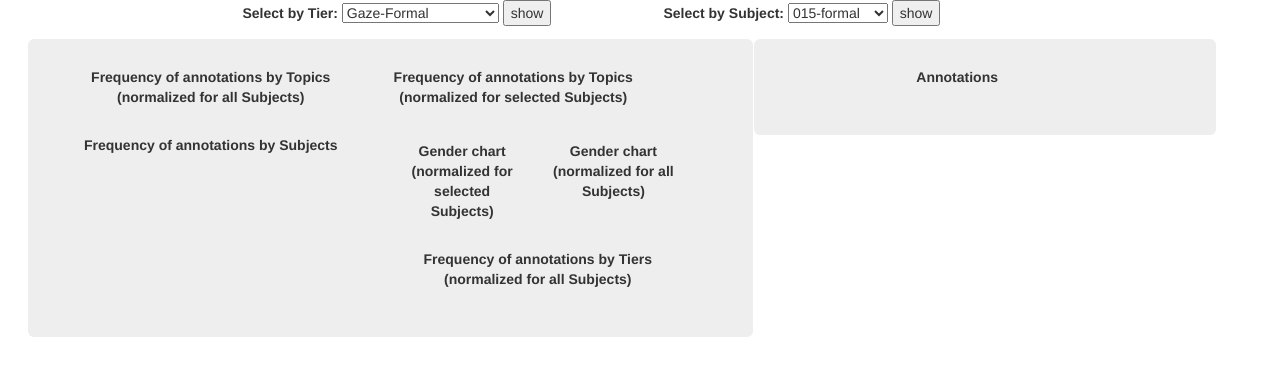
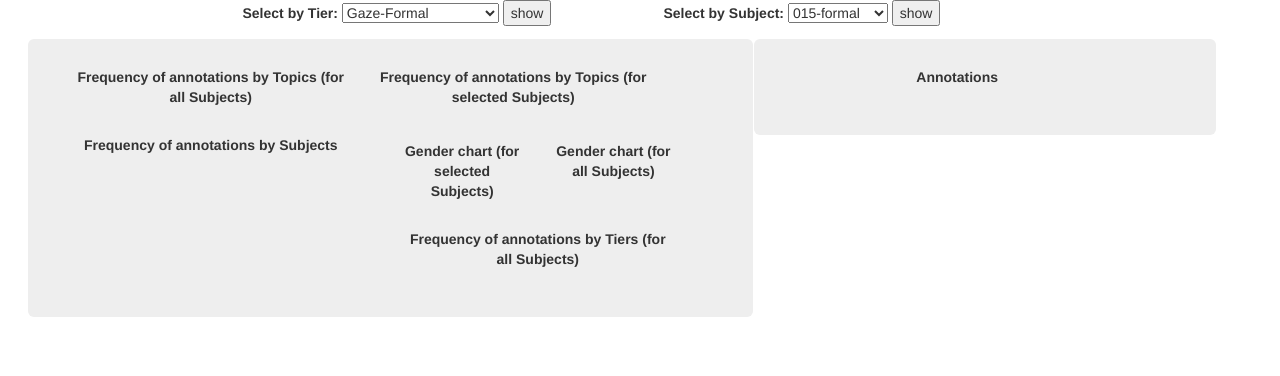
Before and after one commit to EmiTrif/thesisV2, a Node server app: page / in a window 1280 px wide. Shown: the top 376 px of the page. Run offline with Node 20, Linux system fonts and the light colour scheme; some libraries are stand-ins or nearby versions.

Commit message:
fixed lables

```diff
--- a/views/index.ejs
+++ b/views/index.ejs
@@ -86,7 +86,7 @@
 			<div id="timeChart" class="col-sm-12 col-md-6">
 				<div id="topicSelection">
     			<strong>Frequency of annotations by Topics</strong>
-    			<strong>(normalized for all Subjects)</strong>
+    			<strong>(for all Subjects)</strong>
    				<a class="reset" href="javascript:timeChart.filterAll();dc.redrawAll();" style="display: none;">reset</a>
    				<div class="clearfix"></div>
 				</div>
@@ -96,7 +96,7 @@
 			<div id="topicChart" class="col-sm-12 col-md-6">
 				<div id="topicSelection">
     			<strong>Frequency of annotations by Topics</strong>
-    			<strong>(normalized for selected Subjects)</strong>
+    			<strong>(for selected Subjects)</strong>
    				<a class="reset" href="javascript:topicChart.filterAll();dc.redrawAll();" style="display: none;">reset</a>
    				<div class="clearfix"></div>
 				</div>
@@ -115,7 +115,7 @@
 				<div id="genChart2" class="col-sm-12 col-md-6">
 					<div id="genSelection2">
     				<strong>Gender chart</strong>
-    				<strong>(normalized for selected Subjects)</strong>
+    				<strong>(for selected Subjects)</strong>
    					<a class="reset" href="javascript:genChart2.filterAll();dc.redrawAll();" style="display: none;">reset</a>
    					<div class="clearfix"></div>
 					</div>
@@ -124,7 +124,7 @@
 				<div id="genChart" class="col-sm-12 col-md-6">
 					<div id="genSelection">
     				<strong>Gender chart </strong>
-    				<strong>(normalized for all Subjects)</strong>
+    				<strong>(for all Subjects)</strong>
    					<a class="reset" href="javascript:genChart.filterAll();dc.redrawAll();" style="display: none;">reset</a>
    					<div class="clearfix"></div>
 					</div>
@@ -133,7 +133,7 @@
 				<div id="tierChart" class="col-sm-12 col-md-12">
 					<div id="tierSelection">
     				<strong>Frequency of annotations by Tiers</strong>
-    				<strong>(normalized for all Subjects)</strong>
+    				<strong>(for all Subjects)</strong>
    					<a class="reset" href="javascript:tierChart.filterAll();dc.redrawAll();" style="display: none;">reset</a>
    					<div class="clearfix"></div>
 					</div>
```
